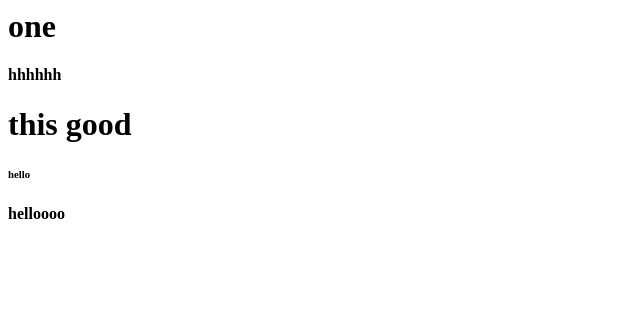
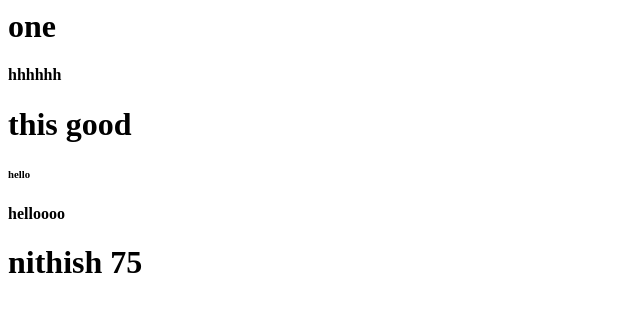
Before and after one commit to nithishnithu/nithish-nextcloud-b2-devops, a plain HTML site: page index.html in a window 1280 px wide. Shown: the whole page, without its empty margins (0-640 px from the left). Drawn offline with Linux system fonts and the light colour scheme.

Commit message:
Update index.html

```diff
--- a/index.html
+++ b/index.html
@@ -3,3 +3,6 @@
 <h1>this good</h1>
 <h6> hello </h6>
 <h4> helloooo </h4>
+
+
+<h1> nithish 75 </h1>
```
